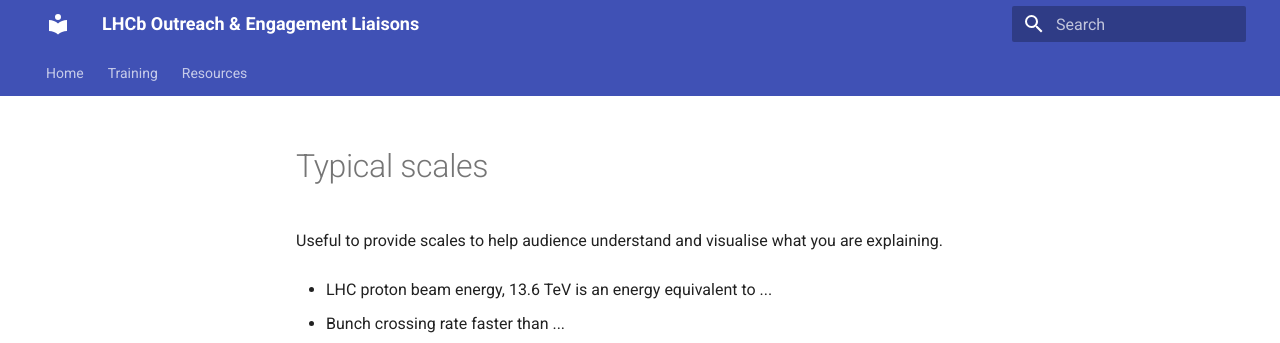
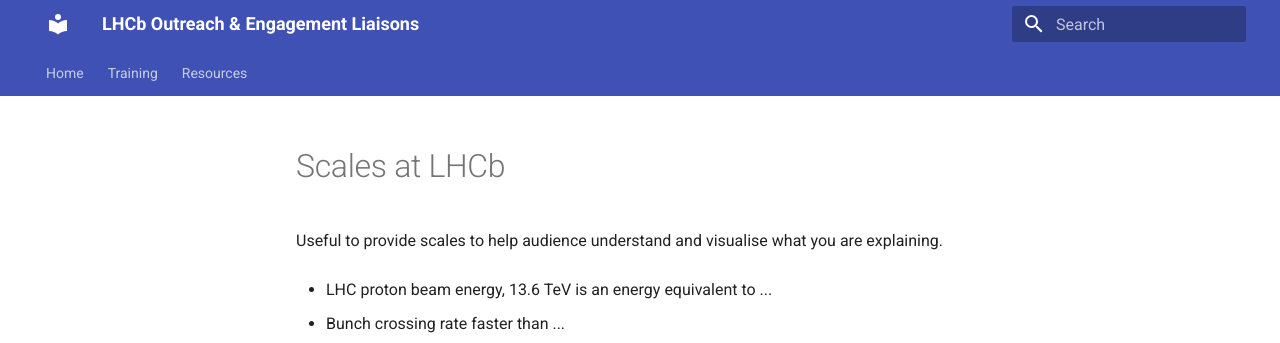
Before and after one commit to sliipper/outreach-training, an MkDocs documentation site: the page built from docs/resources/scales.md, in a window 1280 px wide. Shown: the top 343 px of the page. Built offline with MkDocs 1.6.1 and Material for MkDocs 9.7.7, drawn with Linux system fonts in a browser that asks for light colours.

```diff
--- a/docs/resources/scales.md
+++ b/docs/resources/scales.md
@@ -1,4 +1,4 @@
-# Typical scales
+# Scales at LHCb
 Useful to provide scales to help audience understand and visualise what you are explaining.
 
 - LHC proton beam energy, 13.6 TeV is an energy equivalent to ...
```
Also changed, not shown: docs/resources/index.md (+1 -0 lines).
